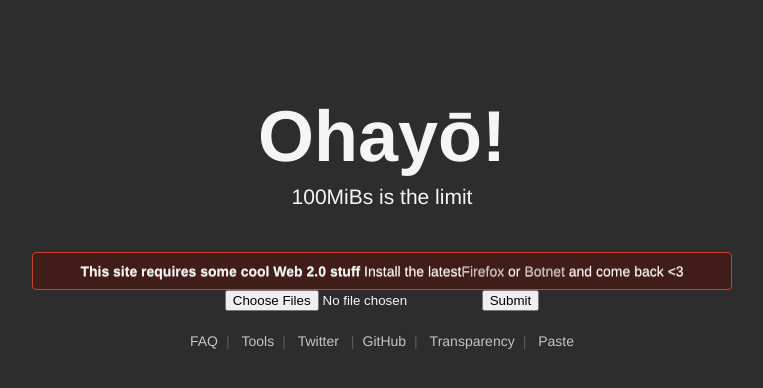
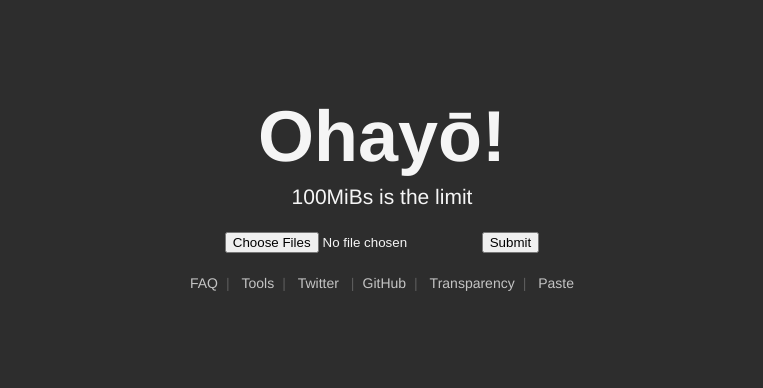
Before and after one commit to VottonDev/pomfe.co-file-hosting, a PHP site: page /nojs.html in a window 1280 px wide. Shown: the top 388 px of the page, without its empty margins (258-1021 px from the left). Run offline with PHP 8.4, Linux system fonts and the light colour scheme.

Commit message:
Browser Compatibility and preview
Added some extra browser compatibility stuff and added extra favicons and og:image for link preview for some chat clients.

```diff
--- a/nojs.html
+++ b/nojs.html
@@ -10,8 +10,25 @@
   <meta property="og:title" content="Pomfe.co - File Hosting"/>
   <meta property="og:site_name" content="Pomfe.co"/>
   <meta property="og:locale" content="en-US"/>
-  <title>&middot; Pomfe.co&middot;</title>
-  <link rel="shortcut icon" href="favicon.ico" type="image/x-icon">
+  <meta property=og:image content="https://pomfe.co/kyubey.jpg">
+  <title>&middot; Pomfe.co &middot;</title>
+  <link rel="apple-touch-icon" sizes="57x57" href="/apple-icon-57x57.png">
+  <link rel="apple-touch-icon" sizes="60x60" href="/apple-icon-60x60.png">
+  <link rel="apple-touch-icon" sizes="72x72" href="/apple-icon-72x72.png">
+  <link rel="apple-touch-icon" sizes="76x76" href="/apple-icon-76x76.png">
+  <link rel="apple-touch-icon" sizes="114x114" href="/apple-icon-114x114.png">
+  <link rel="apple-touch-icon" sizes="120x120" href="/apple-icon-120x120.png">
+  <link rel="apple-touch-icon" sizes="144x144" href="/apple-icon-144x144.png">
+  <link rel="apple-touch-icon" sizes="152x152" href="/apple-icon-152x152.png">
+  <link rel="apple-touch-icon" sizes="180x180" href="/apple-icon-180x180.png">
+  <link rel="icon" type="image/png" sizes="192x192"  href="/android-icon-192x192.png">
+  <link rel="icon" type="image/png" sizes="32x32" href="/favicon-32x32.png">
+  <link rel="icon" type="image/png" sizes="96x96" href="/favicon-96x96.png">
+  <link rel="icon" type="image/png" sizes="16x16" href="/favicon-16x16.png">
+  <link rel="manifest" href="/manifest.json">
+  <meta name="msapplication-TileColor" content="#ffffff">
+  <meta name="msapplication-TileImage" content="/ms-icon-144x144.png">
+  <meta name="theme-color" content="#ffffff">
   <link rel="stylesheet" href="css/style.css">
 </head>
 
@@ -21,7 +38,6 @@
     <div class="jumbotron">
       <h1>Ohay&#x14D;!</h1>
       <p class="lead">100MiBs is the limit</p>
-      <p id="no-file-api" class="alert alert-error"><strong>This site requires some cool Web 2.0 stuff</strong> Install the latest<a href="http://firefox.com/">Firefox</a> or <a href="http://chrome.google.com/">Botnet</a> and come back &lt;3</p>
       <form enctype="multipart/form-data" method="post" action="upload.php?output=html">
         <input type="file" name="files[]" multiple data-max-size="100MiB">
         <input type="submit" value="Submit">
```
Also changed, not shown: index.php (+19 -1 lines), favicon.ico (deleted).
